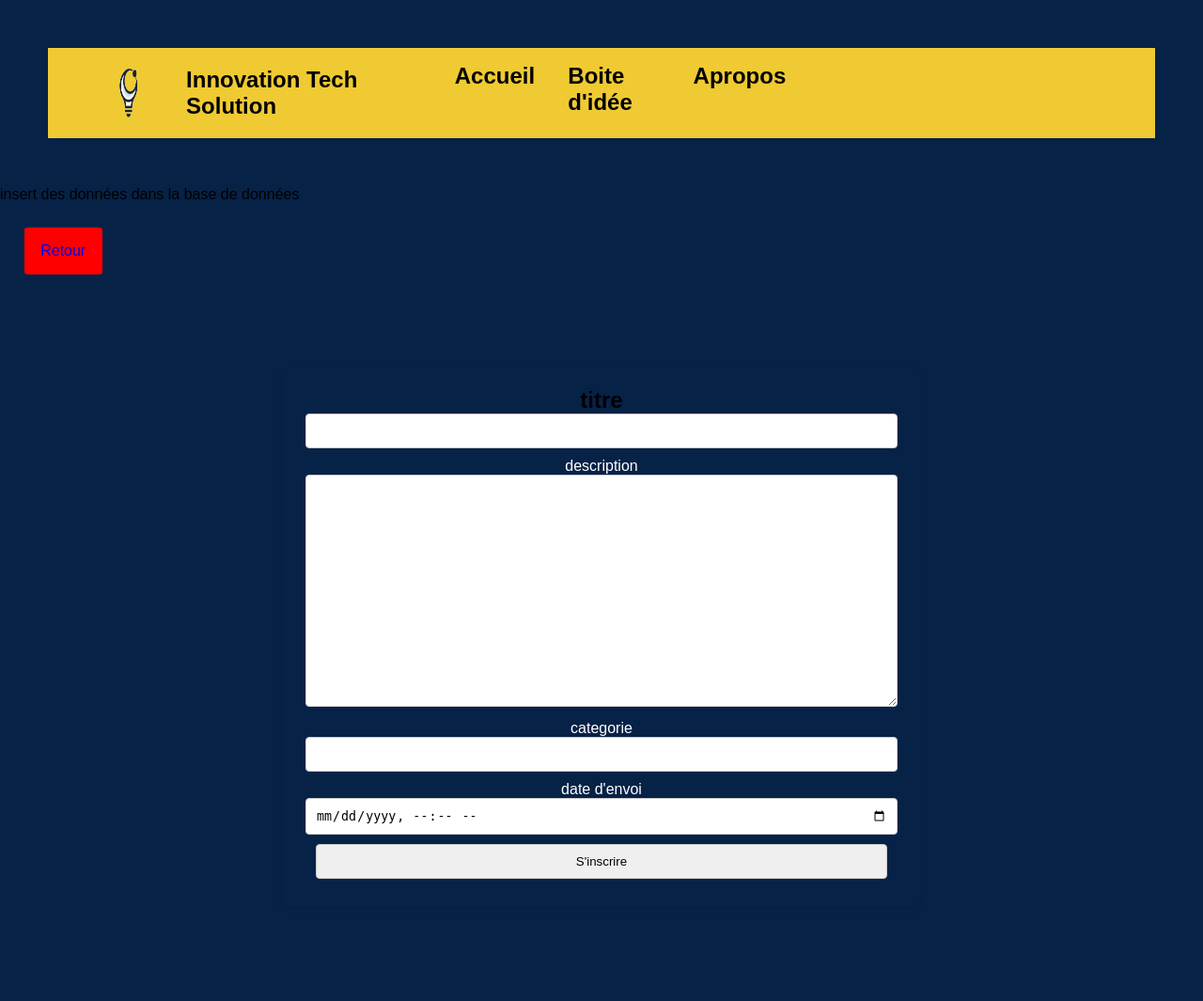
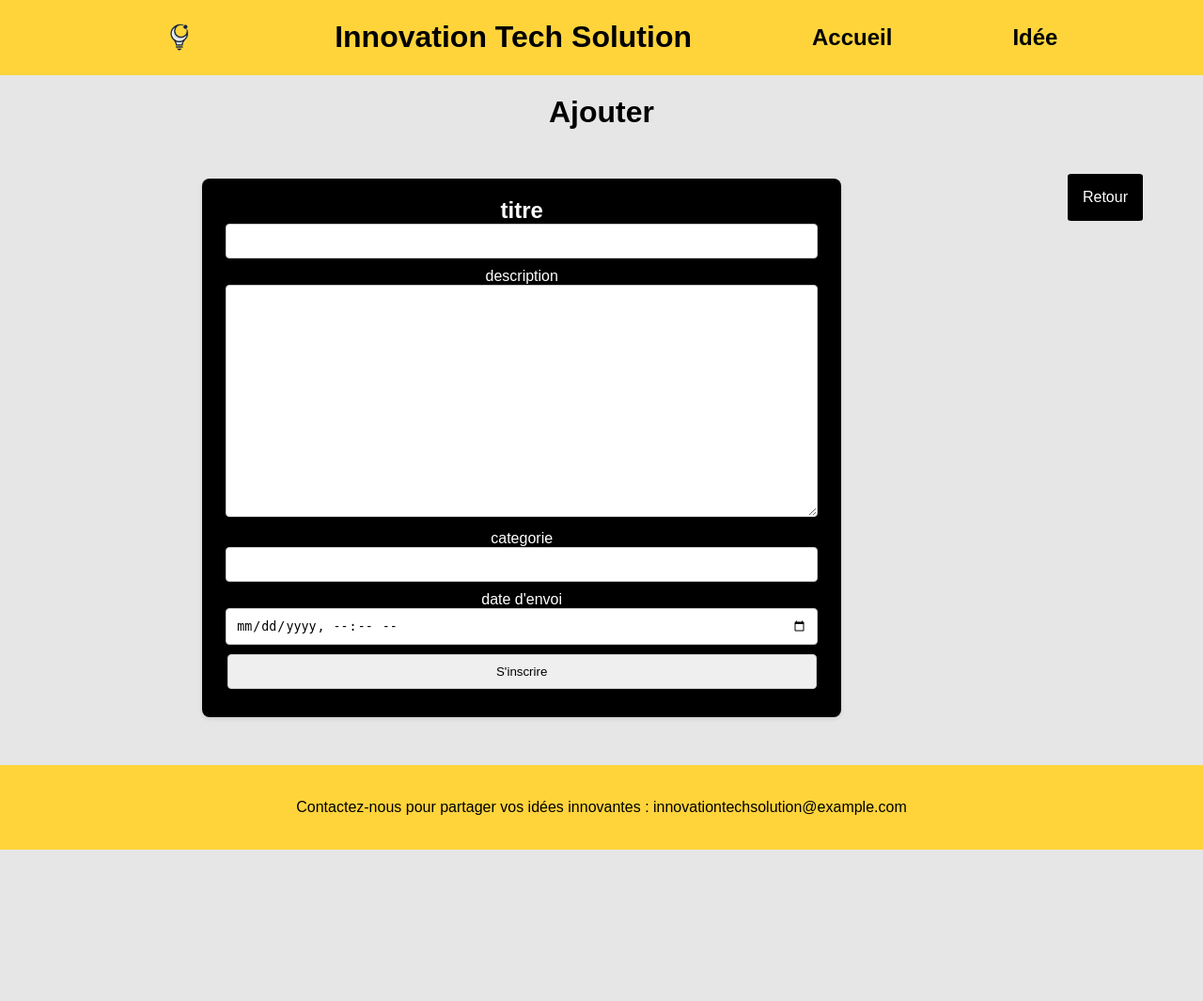
Before and after one commit to barroam/Boite-idee, a PHP site: page /ajout_idee.php in a window 1280 px wide. Shown: the whole page at 94% size. After the commit the page ends 904 px from the top, so only its background shows below. Run offline with PHP 8.4, Linux system fonts and the light colour scheme.

Commit message:
mise en place des retifications

```diff
--- a/ajout_idee.php
+++ b/ajout_idee.php
@@ -7,8 +7,7 @@
     <title>Document</title>
 </head>
 <body>
-
-<h class="text_header">insert des données dans la base de données</h3>
+<h1 class="titre">Ajouter </h1>
 <a href="index.php" class="btn_retour end">Retour</a>
 <div class="container">
                <form action="base_donnee.php" method="POST">
@@ -20,11 +19,14 @@
                     <input class="ajout" type='text' name="categorie" >
                     <label for="date_envoi">date d'envoi</label>
                     <input class="ajout" type="DateTime-local" name="date_envoi" >
-                    <button class="ajout" type="submit" name="save_ajout">S'inscrire</button>
+                    <button class="ajout_b" type="submit" name="save_ajout">S'inscrire</button>
                </form>
     </div>
 </body>
 <style>
+    .titre{
+        text-align: center;
+    }
       body {
             font-family: Arial, sans-serif;
             margin: 0;
@@ -35,11 +37,12 @@
         justify-content: center;
         text-align: center;
         max-width: 50%;
-            margin: 100px auto;
+            margin: 4% auto;
             padding: 20px;
             border-radius: 8px;
             box-shadow: 0 2px 4px rgba(0, 0, 0, 0.1);
             color: #fff;
+            background-color: black;
     }
     .ajout{
         width: 95%;
@@ -48,8 +51,19 @@
             border: 1px solid #ccc;
             border-radius: 4px;
     }
+    .ajout_b{
+        width: 98%;
+            padding: 10px;
+            margin-bottom: 10px;
+            border: 1px solid #ccc;
+            border-radius: 4px;
+    }
+    .ajout_b:hover{
+        background-color: #E6E6E6;
+    }
+
     .titre_label{
-        color: black;
+        color: white;
         display: flex;
         justify-content: center;
         align-items: center;
@@ -65,17 +79,21 @@
     }
 
     .btn_retour{
-        display: flex;
-       justify-content: center;
-       align-items: flex-end;
+        list-style: none;
         text-decoration: none;
+        width: auto;
        padding: 1rem;
-       margin: 2%;
-        background-color: red;
+       margin:  2% ;
         border-radius: 5% ;
-        width: 4%;
+        cursor: pointer;
+        color: #fff;
+        background-color: #000;
+        text-align: center;
+        float: right;
+        margin-right: 5%;
+    }
 
-    }
 
 </style>
 </html>
+<?php require('footer.php'); ?>
--- a/footer.php
+++ b/footer.php
@@ -0,0 +1,23 @@
+<!DOCTYPE html>
+<html lang="fr">
+<head>
+    <meta charset="UTF-8">
+    <meta name="viewport" content="width=device-width, initial-scale=1.0">
+    <title>Document</title>
+</head>
+<body>
+<footer class="footer_bi">
+        <p>Contactez-nous pour partager vos idées innovantes : innovationtechsolution@example.com</p>
+    </footer>
+</body>
+<style>
+    .footer_bi {
+    background-color:#FFD43B ;
+    color: #000;
+    text-align: center;
+    padding: 20px;
+}
+
+</style>
+
+</html>
--- a/header.php
+++ b/header.php
@@ -1,9 +1,6 @@
 <!DOCTYPE html>
 <html lang="fr">
 <head>
-
-
-
 
     <meta charset="UTF-8">
     <meta name="viewport" content="width=device-width, initial-scale=1.0">
@@ -13,41 +10,30 @@
 </head>
 <body>
   <header class="cont_header">
-  <nav>
-  <div class="logo_titre_navbar"> <img class="logo" src="img/6b2d58e4-8dd5-43cd-8a02-6eb38f24e74b.png" alt="">
-  <h1 class="titre_navbar">Innovation Tech Solution</h1></div>
-
-  <ul>
-  <li><a class="nav-page" href="accueil.php">Accueil</a> </li>
-    <li><a  class="nav-page"  href="index.php"> Boite d'idée</a></li>
-    <li><a  class="nav-page"  href="index.php"> Apropos</a></li>
-  </ul>
-
-</nav>
-
+  <div class="logo_titre_navbar">
+  <img class="logo" src="img/6b2d58e4-8dd5-43cd-8a02-6eb38f24e74b.png" alt="">
+  <h1 class="titre_navbar">Innovation Tech Solution</h1>
+  <a class="nav-page" href="accueil.php">Accueil</a>
+    <a  class="nav-page"  href="index.php"> Idée</a>
+   </div>
   </header>
-
-
 </body>
 <style>
 body{
     margin: 00;
     padding: 00;
     box-sizing: border-box;
-   background-color:#072247 ;
+   background-color:#E6E6E6 ;
 }
 
-nav{
-display: grid;
-grid-template-columns: repeat(3,1fr);
-background-color: #EFCA33;
-margin: 4%;
 
-}
 .logo_titre_navbar{
   display: flex;
+  justify-content: center;
   gap: 10%;
-  margin-left: 15%;
+  align-items: center;
+text-align: center;
+background-color: #FFD43B ;
 }
 .logo{
     width: 3rem;
@@ -61,24 +47,18 @@ margin: 4%;
   .nav-page{
     font-size:1.5rem;
   }
-  nav ul{
-display: flex;
-justify-content: space-around;
 
-list-style: none;
-gap: 10%;
-  }
-  nav ul a{
+  div  a{
     text-decoration: none;
     color: #000;
     font-weight: 600;
 
   }
   .titre_navbar:hover{
-color: #09136D;
+color: #fff;
   }
   .nav-page:hover{
-color: #09136D;
+color: #fff;
   }
 </style>
 </html>
```
Also changed, not shown: accueil.php (+17 -22 lines), base_donnee.php (+11 -31 lines), index.php (+5 -17 lines), modifie_idee.php (+53 -37 lines).
